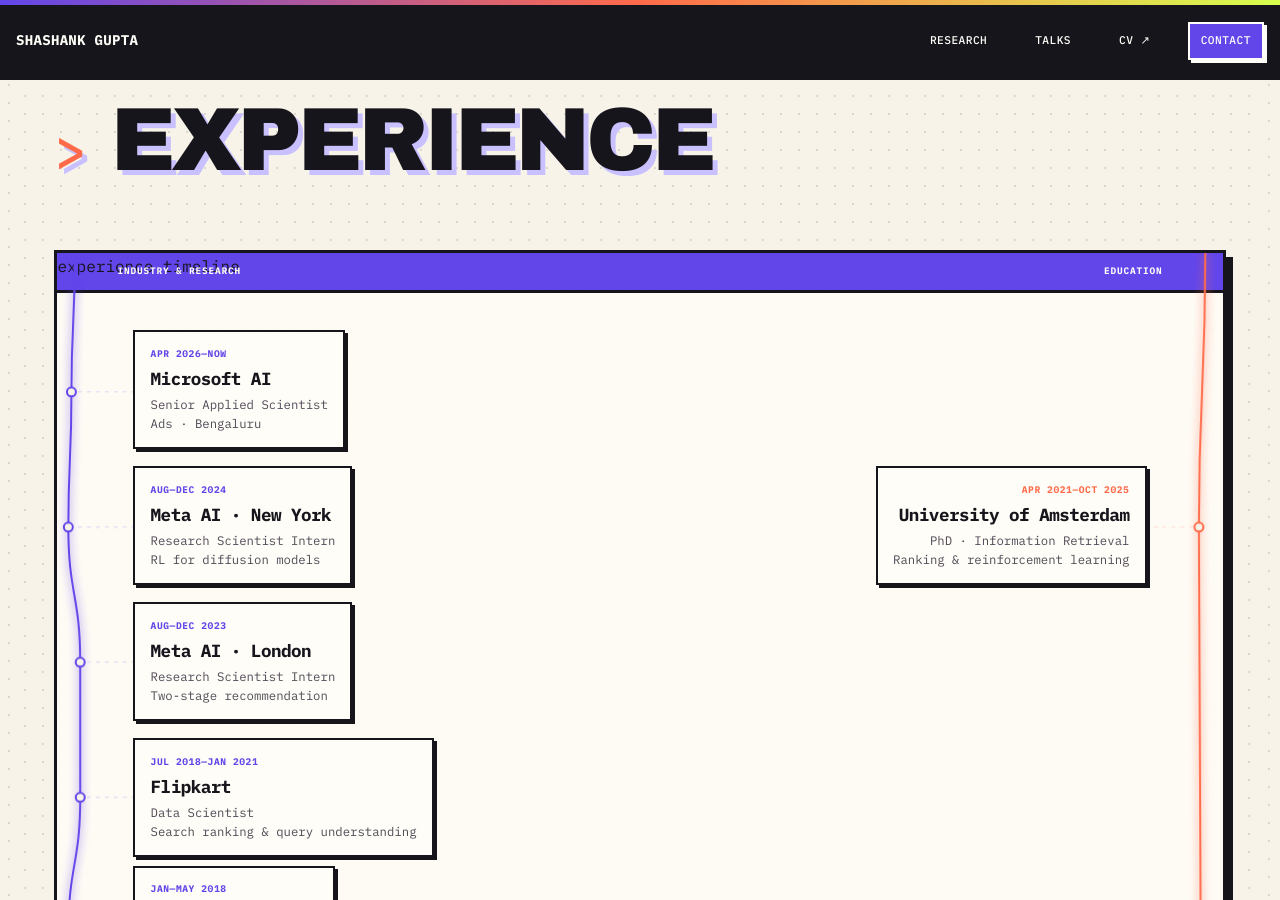
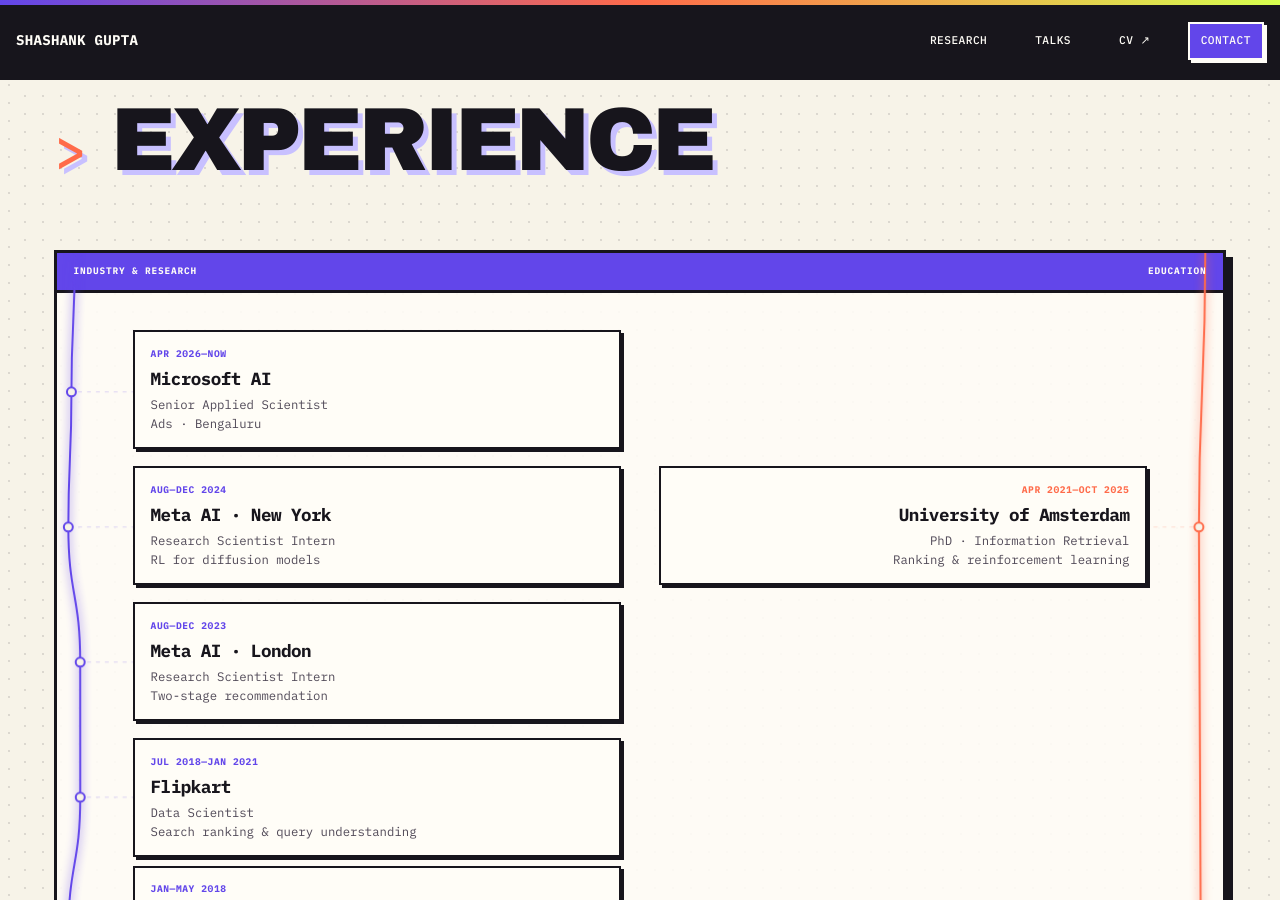
Before and after one commit to shashankg7/shashankg7.github.io, a Jekyll site: the page built from index.md, in a window 1280 px wide and 900 px high, scrolled down 1598 px. Built offline with Jekyll 4.4.1, drawn with Linux system fonts in a browser that asks for light colours.

Commit message:
Restore original timeline with tighter columns

```diff
--- a/_sass/_retro-demo.scss
+++ b/_sass/_retro-demo.scss
@@ -420,13 +420,14 @@
   background: rgba(255, 253, 247, .88);
   border: 3px solid var(--ink);
   box-shadow: var(--hard-shadow);
+  gap: 0 clamp(1.25rem, 3vw, 3rem);
   padding: 4.3rem 1.25rem 1.25rem;
 }
 
 .retro-demo .trajectory-map::before {
   background: var(--violet);
   border-bottom: 3px solid var(--ink);
-  content: 'experience.timeline';
+  content: '';
   height: 2.3rem;
   inset: 0 0 auto;
   position: absolute;
@@ -438,12 +439,22 @@
   top: .65rem;
 }
 
+.retro-demo .trajectory-label-work {
+  left: 1rem;
+}
+
+.retro-demo .trajectory-label-study {
+  right: 1rem;
+}
+
 .retro-demo .trajectory-card {
   background: var(--paper-bright);
   border: 2px solid var(--ink);
   border-radius: 0;
   box-shadow: 3px 3px 0 var(--ink);
+  max-width: none;
   padding: .85rem .95rem;
+  width: calc(100% - 3.5rem);
 }
 
 .retro-demo .trajectory-card:hover,
@@ -844,16 +855,21 @@
   }
 
   .retro-demo .trajectory-map {
+    gap: 0 .75rem;
     padding-left: .45rem;
     padding-right: .45rem;
   }
 
   .retro-demo .trajectory-label-work {
-    left: 1.4rem;
+    left: .65rem;
   }
 
   .retro-demo .trajectory-label-study {
-    right: 1.4rem;
+    right: .65rem;
+  }
+
+  .retro-demo .trajectory-card {
+    width: calc(100% - 1.5rem);
   }
 
   .retro-demo.publications-page .post-content > p:not(.page-deck),
```
